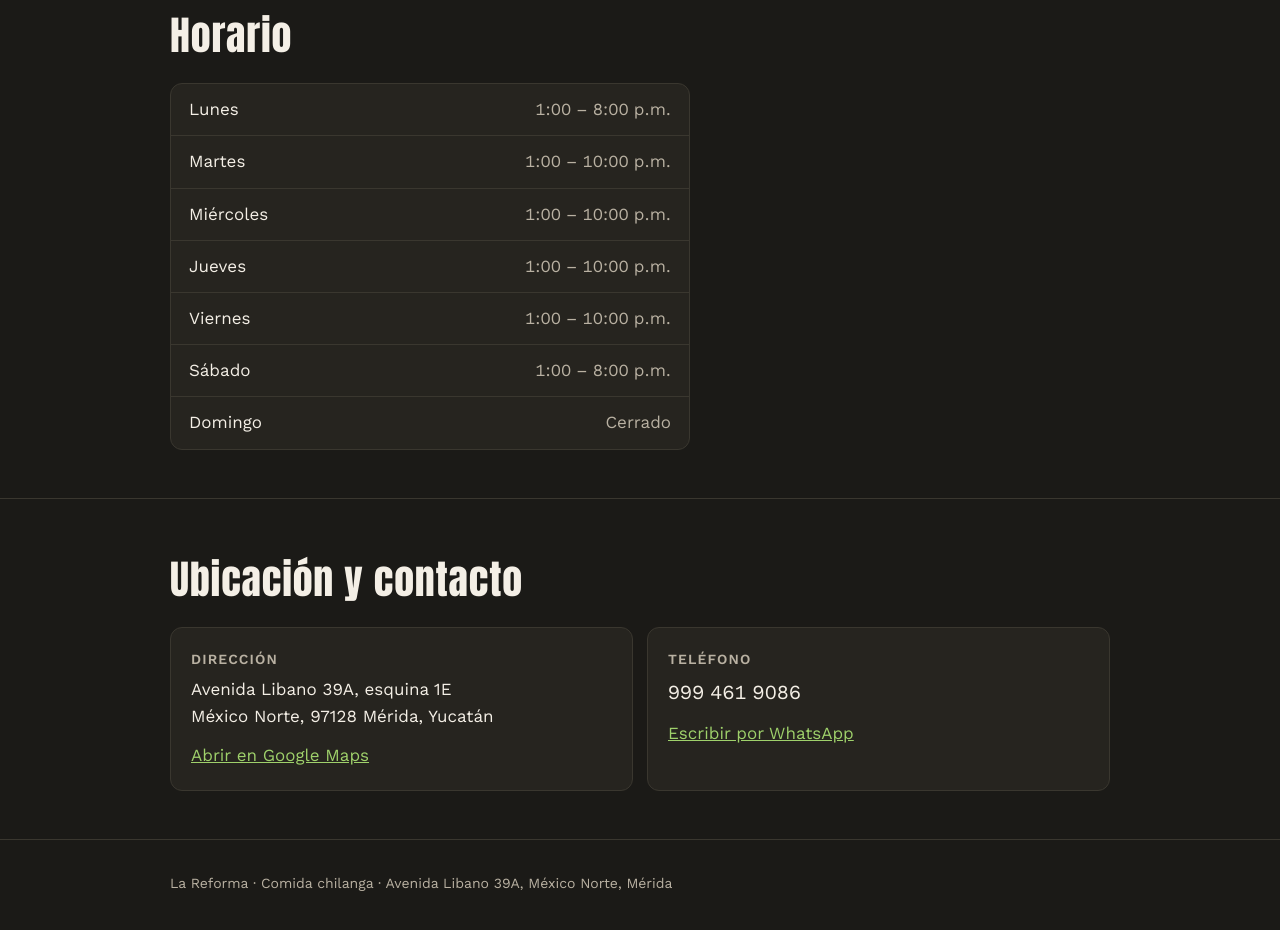
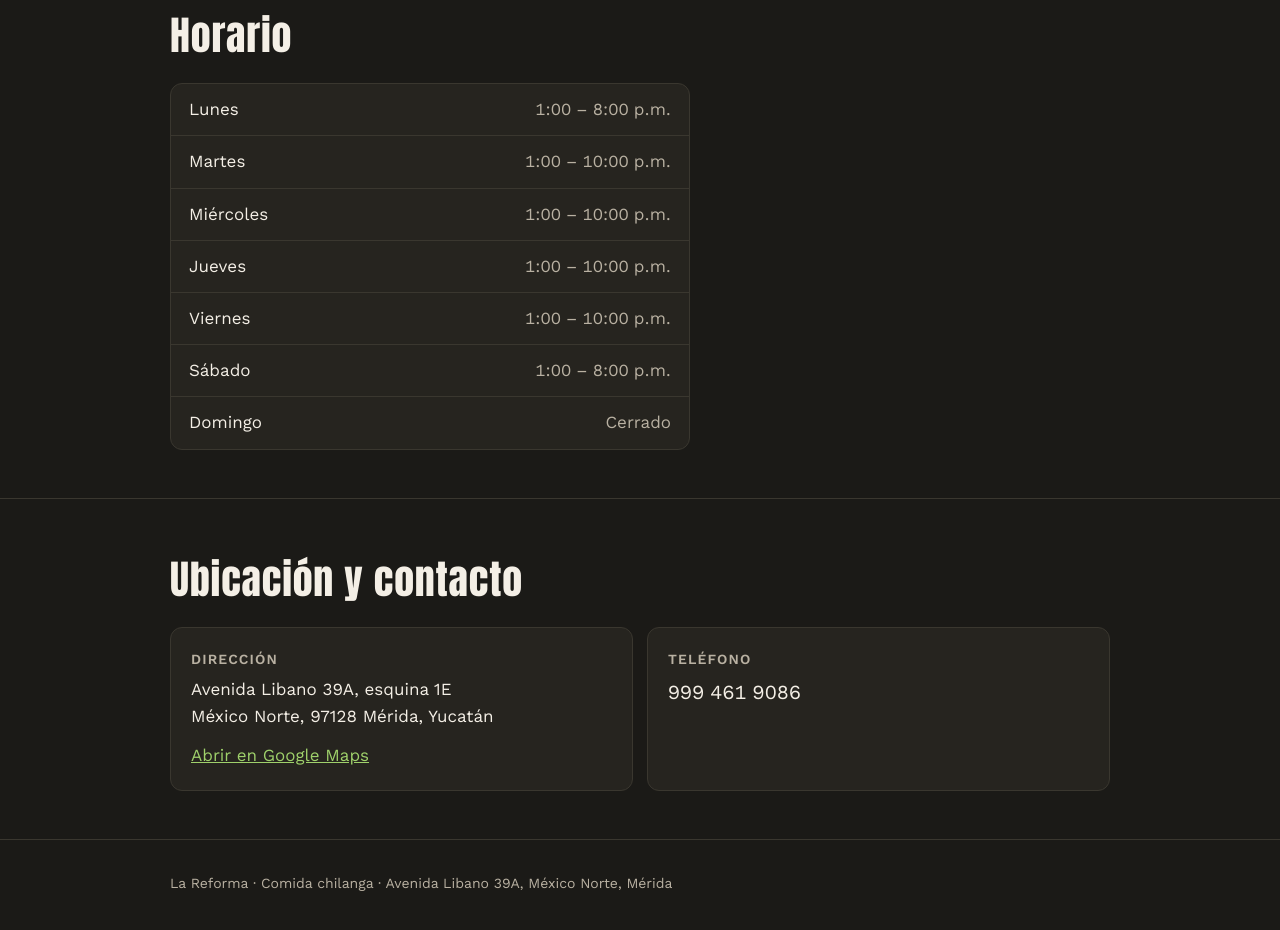
Before and after one commit to jopagami-creator/La-Reforma, a plain HTML site: page index.html in a window 1280 px wide. Shown: the part 1722-2652 px from the top of the page. Drawn offline with nearby package versions, Linux system fonts and the light colour scheme.

Commit message:
Remove WhatsApp link from index.html
Removed WhatsApp link from the contact card.

```diff
--- a/index.html
+++ b/index.html
@@ -178,7 +178,6 @@ p { max-width: 65ch; margin: 0 0 14px; }
       <div class="card">
         <h3>Teléfono</h3>
         <span class="num">999 461 9086</span>
-        <a href="https://wa.me/529999476320">Escribir por WhatsApp</a>
       </div>
     </div>
   </div>
```
